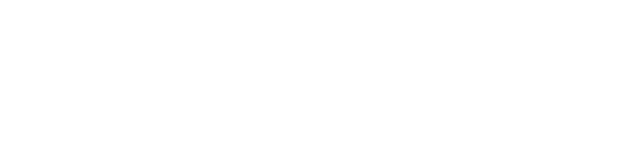
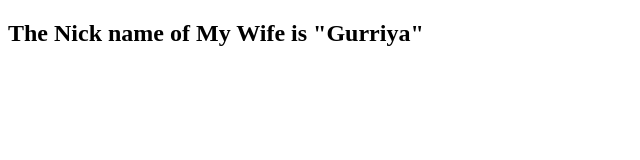
Before and after one commit to mh-amber/myFirstgitFile, a plain HTML site: page index.html in a window 1280 px wide. Shown: the whole page, without its empty margins (0-640 px from the left). Drawn offline with Linux system fonts and the light colour scheme.

Commit message:
Gurriya description added

```diff
--- a/index.html
+++ b/index.html
@@ -5,5 +5,7 @@
     <meta name="viewport" content="width=device-width, initial-scale=1.0" />
     <title>Document</title>
   </head>
-  <body></body>
+  <body>
+    <h2>The Nick name of My Wife is "Gurriya"</h2>
+  </body>
 </html>
```
